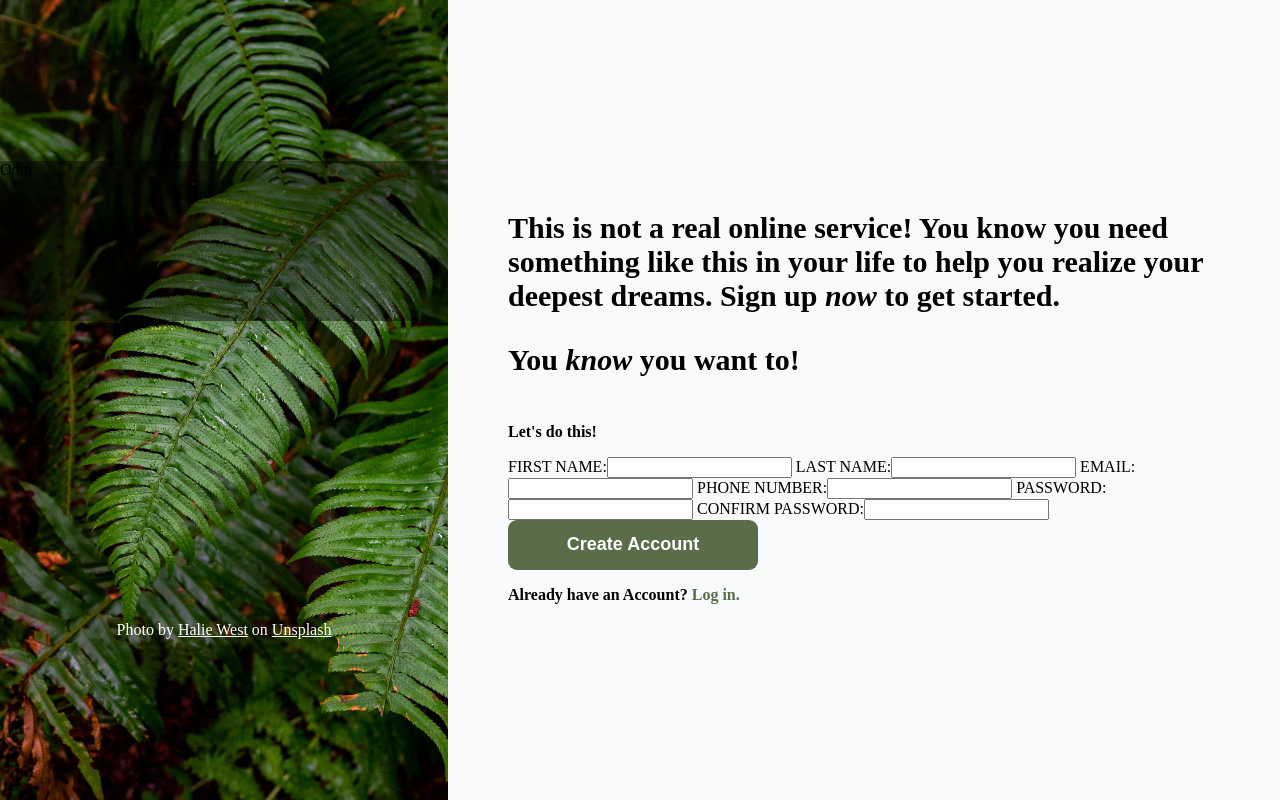
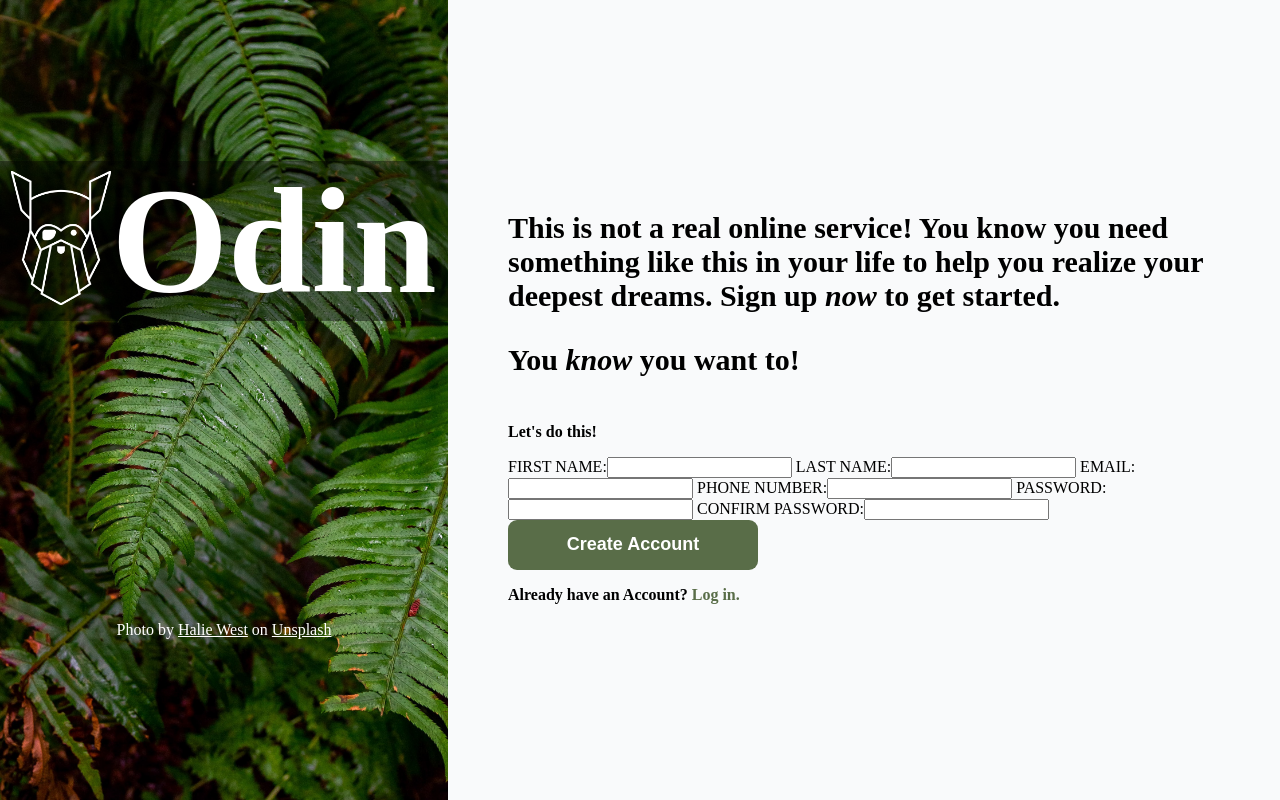
Before and after one commit to LucidZero/signupForm, a plain HTML site: page index.html in a window 1280 px wide. Drawn offline with Linux system fonts and the light colour scheme.

```diff
--- a/index.html
+++ b/index.html
@@ -11,7 +11,10 @@
     <body>
 
     <div id = "backgroundPicture">
-        <div id="logo">Odin</div>
+        <div id="logo">
+            <div id="odinLined"></div>
+            <p>Odin</p>
+        </div>
         <div id="credits">Photo by <a href="">Halie West</a> on <a href="">Unsplash</a></div>
     </div>
 
--- a/style.css
+++ b/style.css
@@ -16,12 +16,25 @@ body{
     justify-content: center;
     align-items: center;
 }
+#odinLined{
+    background-image: url(img/odin-lined.png);
+    background-size: contain;
+    background-repeat: no-repeat;
+    width: 100px;
+    height: 140px;
+}
 #logo{
     width: 100%;
     height:20%;
     background-color: rgba(0, 0, 0, 0.424);
     margin-bottom: 300px;
-
+    color: white;
+    display: flex;
+    justify-content: center;
+    align-items: center;
+}
+#logo > p {
+    font-size: 150px;
 }
 #credits{
     color: white;
```
Also changed, not shown: img/odin-lined.png (added).
